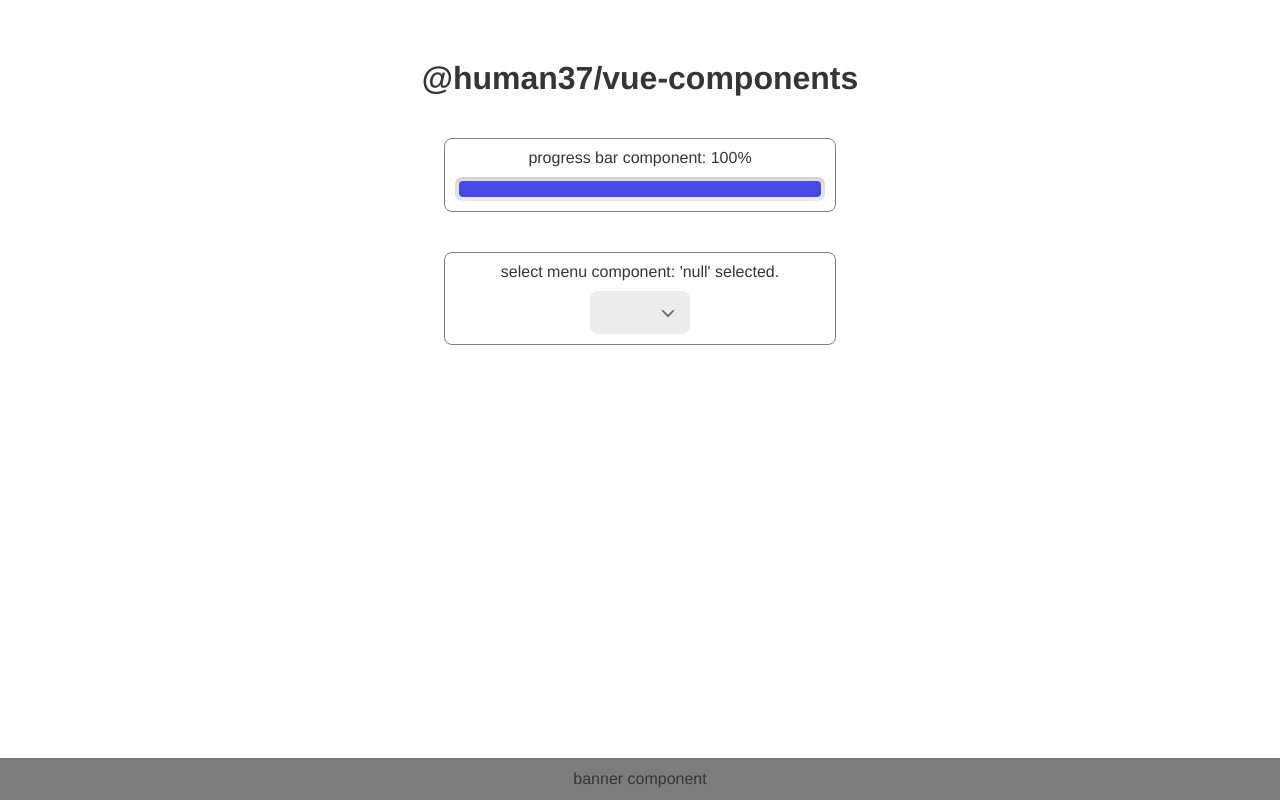
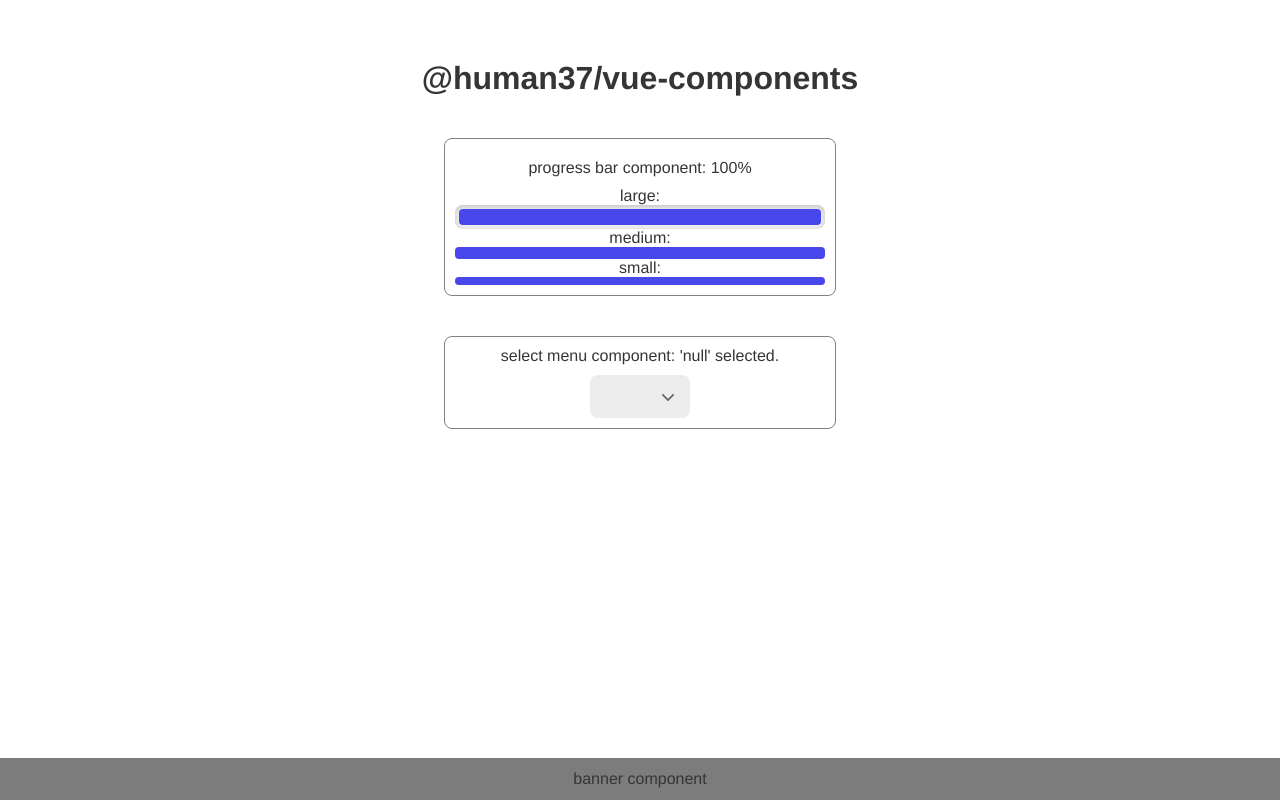
Before and after one commit to human37/vue-components, a Vue app: page / in a window 1280 px wide. Built offline with nearby package versions, Linux system fonts and the light colour scheme.

Commit message:
updated app.vue example page

```diff
--- a/src/App.vue
+++ b/src/App.vue
@@ -14,14 +14,16 @@
           border: 1px solid gray;
           padding: 10px;
           margin: 20px;
-          width: 370px;
           border-radius: 8px;
         "
       >
-        <div style="margin-bottom: 10px">
-          progress bar component: {{ value }}%
-        </div>
+        <div style="margin: 10px">progress bar component: {{ value }}%</div>
+        large:
         <ProgressBar size="large" :value="value" />
+        medium:
+        <ProgressBar size="medium" :value="value" />
+        small:
+        <ProgressBar size="small" :value="value" />
       </div>
       <div
         style="
```
